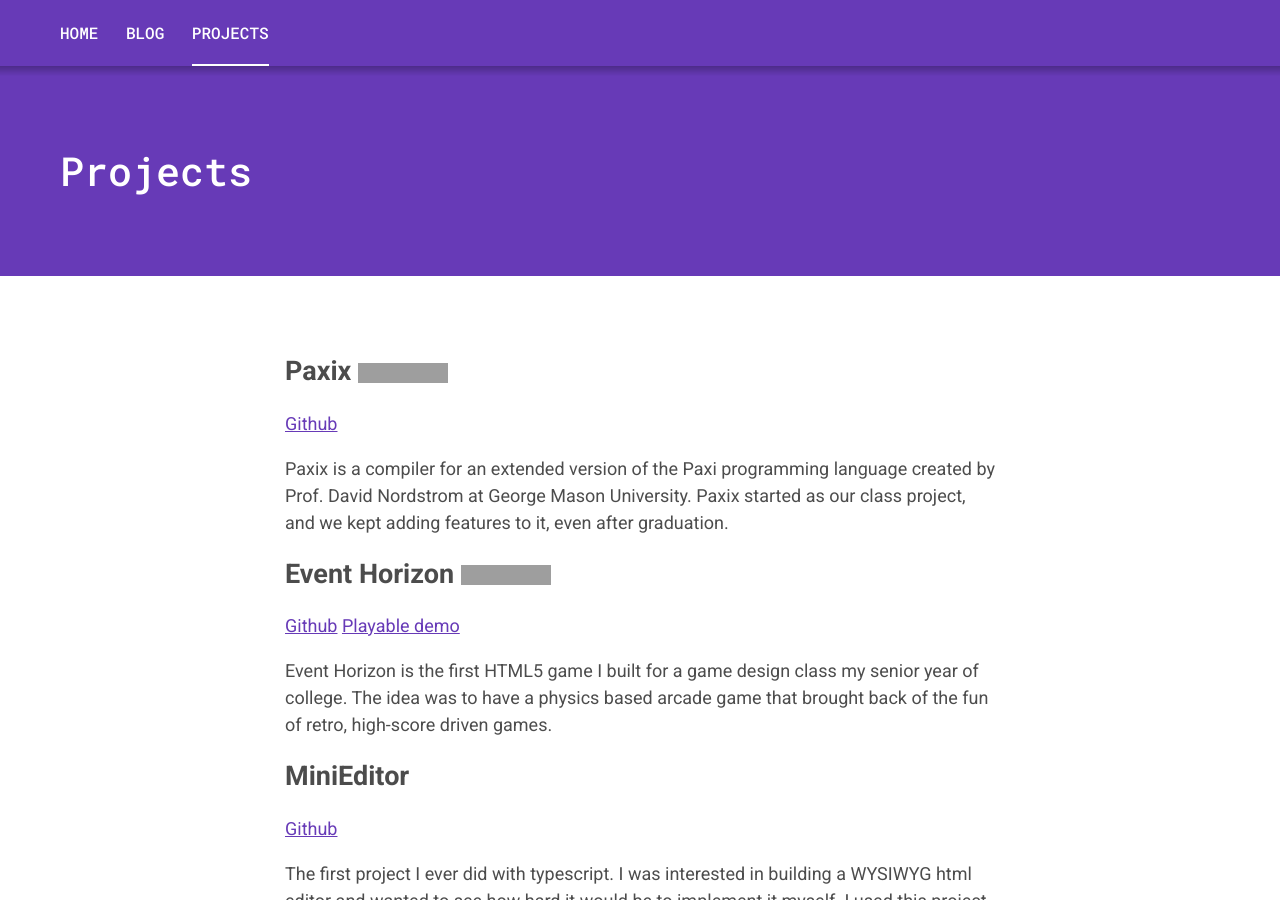
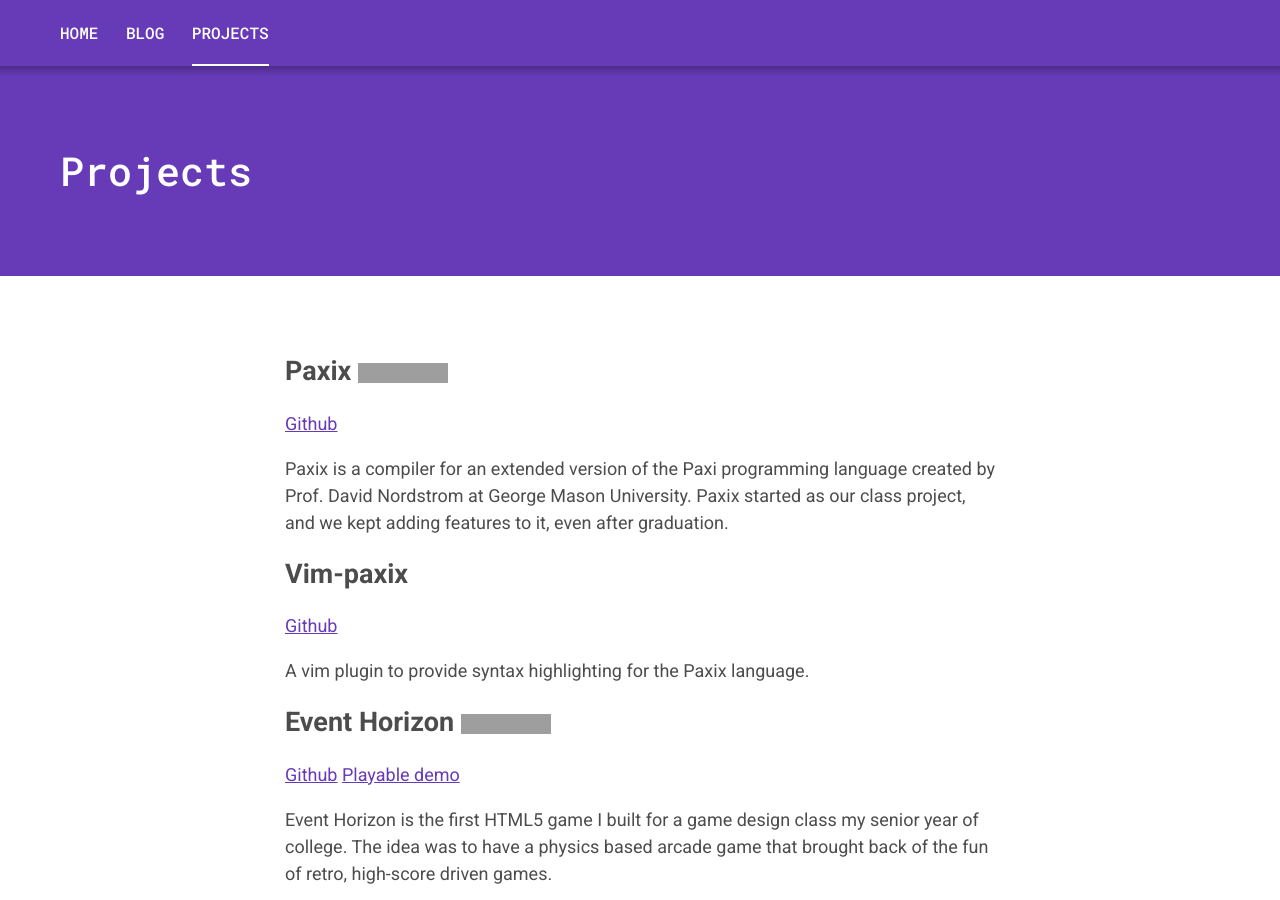
Before and after one commit to ewickert/ewickert.github.io, a Jekyll site: the page built from _pages/projects.markdown, in a window 1280 px wide and 900 px high. Built offline with Jekyll 4.4.1, drawn with Linux system fonts in a browser that asks for light colours; grey boxes are pictures that could not be loaded.

Commit message:
Added Vim-paxix

```diff
--- a/_pages/projects.markdown
+++ b/_pages/projects.markdown
@@ -10,6 +10,11 @@ permalink: /projects/
 Paxix is a compiler for an extended version of the Paxi programming language
 created by Prof. David Nordstrom at George Mason University. Paxix started as our
 class project, and we kept adding features to it, even after graduation.
+
+# Vim-paxix
+[Github](https://github.com/ewickert/vim-paxix)
+
+A vim plugin to provide syntax highlighting for the Paxix language.
 
 # Event Horizon [![Build Status](https://travis-ci.org/ewickert/event-horizon.svg?branch=master)](https://travis-ci.org/ewickert/event-horizon)
 [Github](https://github.com/ewickert/event-horizon)
```
